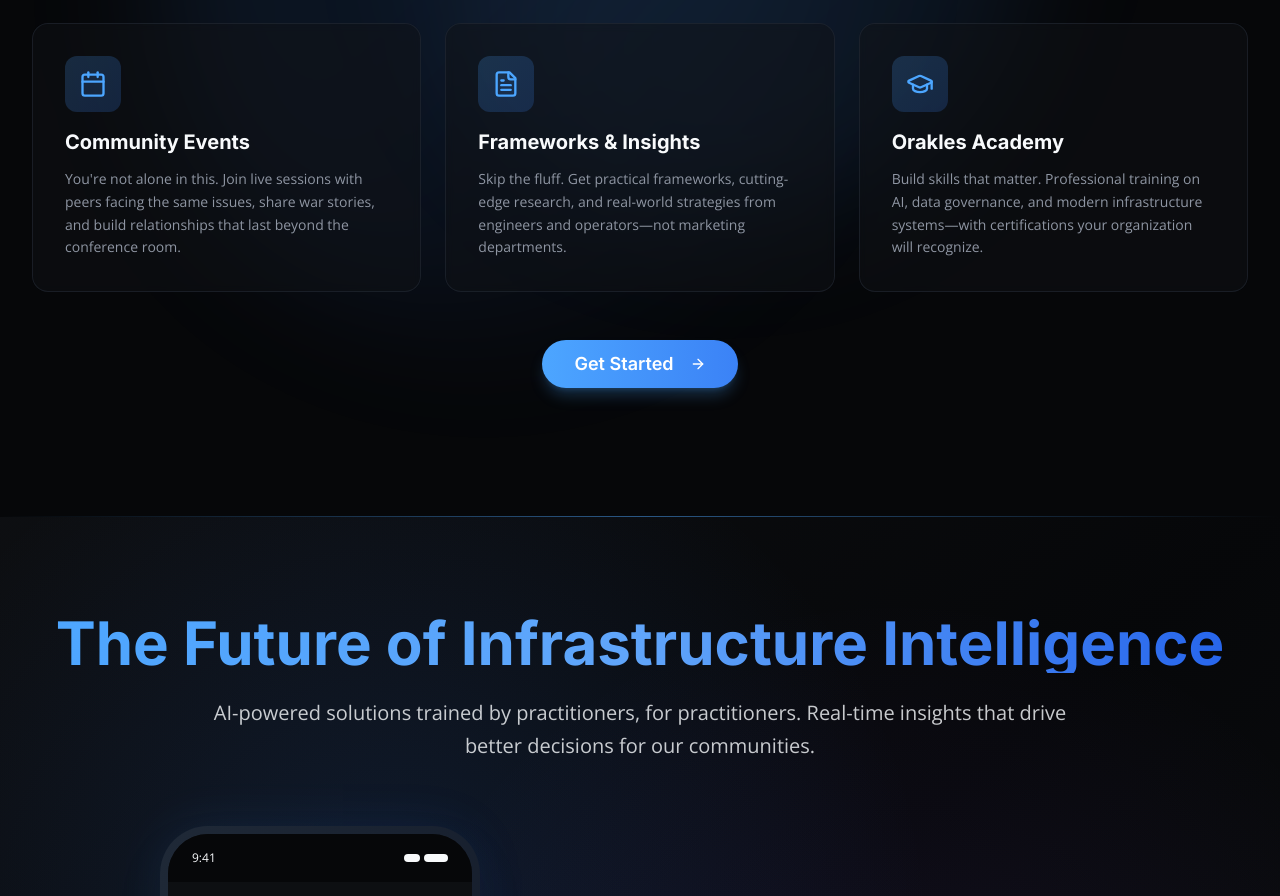
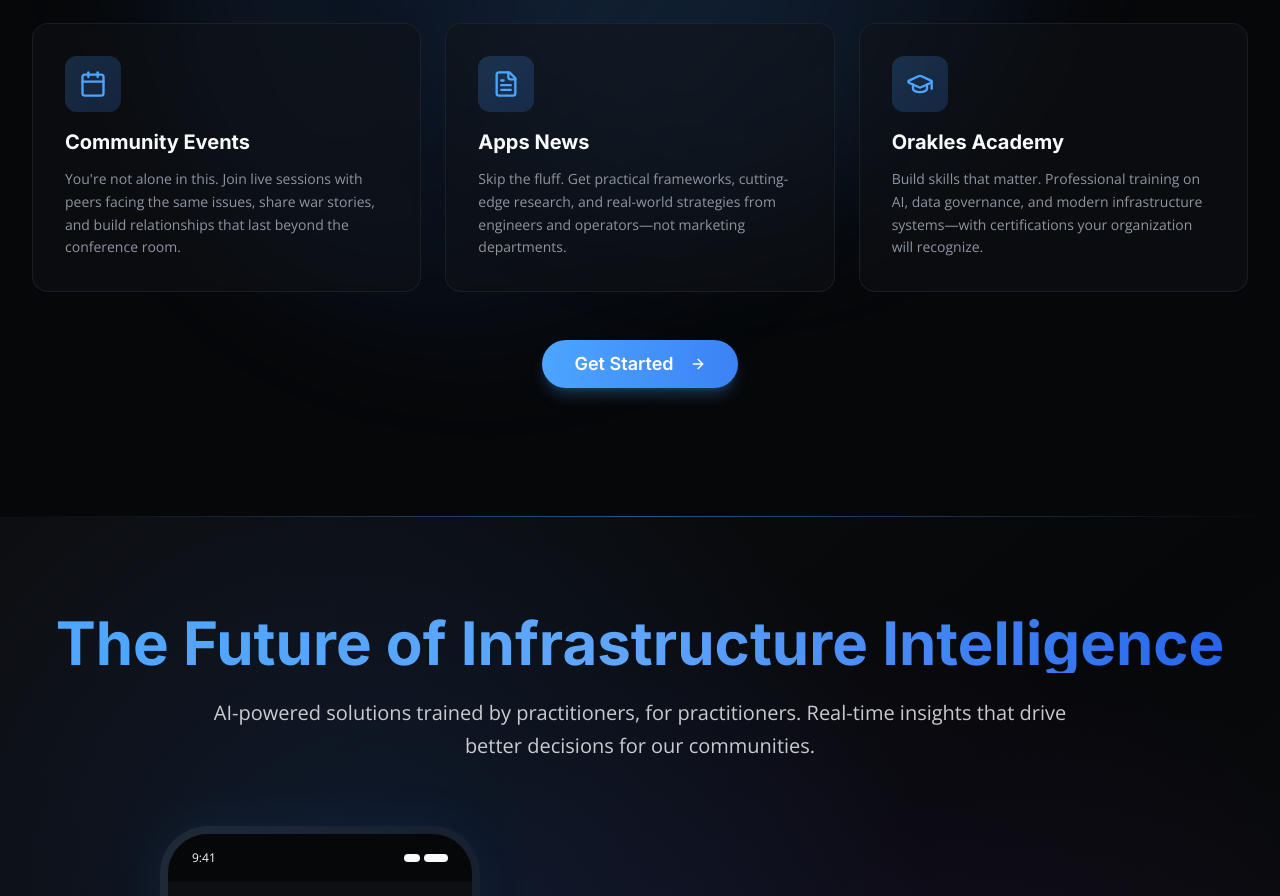
Before and after one commit to APAS2025/apaslabs, a React (Vite) app: page / in a window 1280 px wide. Shown: the part 5591-6487 px from the top of the page. Built offline with nearby package versions, Linux system fonts and the light colour scheme.

Commit message:
Rename "Frameworks & Insights"

```diff
--- a/src/components/AICapabilitiesSection.tsx
+++ b/src/components/AICapabilitiesSection.tsx
@@ -31,7 +31,7 @@ export const AICapabilitiesSection = () => {
     },
     {
       icon: FileText,
-      title: "Frameworks & Insights",
+      title: "Apps News",
       description: "Skip the fluff. Get practical frameworks, cutting-edge research, and real-world strategies from engineers and operators—not marketing departments.",
       link: null
     },
```
